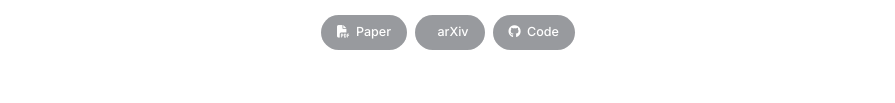
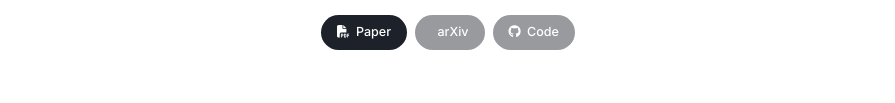
Before and after one commit to stripe-robot/stripe-robot.github.io, a plain HTML site: page index.html in a window 1280 px wide. Shown: the part 229-332 px from the top of the page, without its empty margins (192-1087 px from the left). Drawn offline with Linux system fonts and the light colour scheme; some icons are missing.

Commit message:
Link Paper button to icra2027.pdf
Co-Authored-By: Claude Opus 5.5 <noreply@anthropic.com>

```diff
--- a/index.html
+++ b/index.html
@@ -38,7 +38,7 @@
 
     <div class="links">
       <!-- Replace href="#" and remove "disabled" once each link is live. -->
-      <a class="btn disabled" href="#" aria-disabled="true" title="Coming soon"><i class="fa-solid fa-file-pdf"></i><span>Paper</span></a>
+      <a class="btn" href="icra2027.pdf" target="_blank" rel="noopener"><i class="fa-solid fa-file-pdf"></i><span>Paper</span></a>
       <a class="btn disabled" href="#" aria-disabled="true" title="Coming soon"><i class="ai ai-arxiv"></i><span>arXiv</span></a>
       <a class="btn disabled" href="#" aria-disabled="true" title="Coming soon"><i class="fa-brands fa-github"></i><span>Code</span></a>
     </div>
```
Also changed, not shown: 1 other file.
